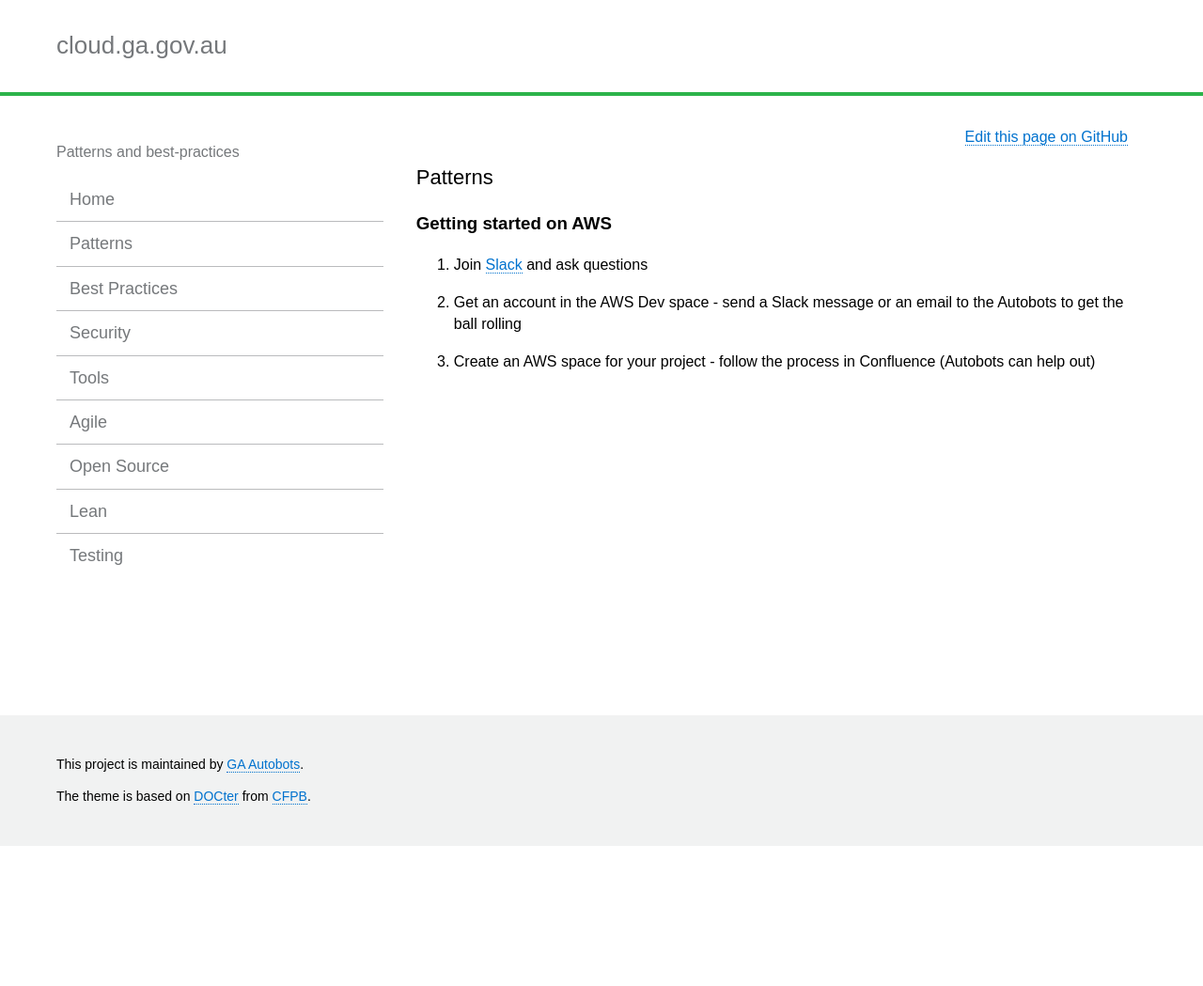
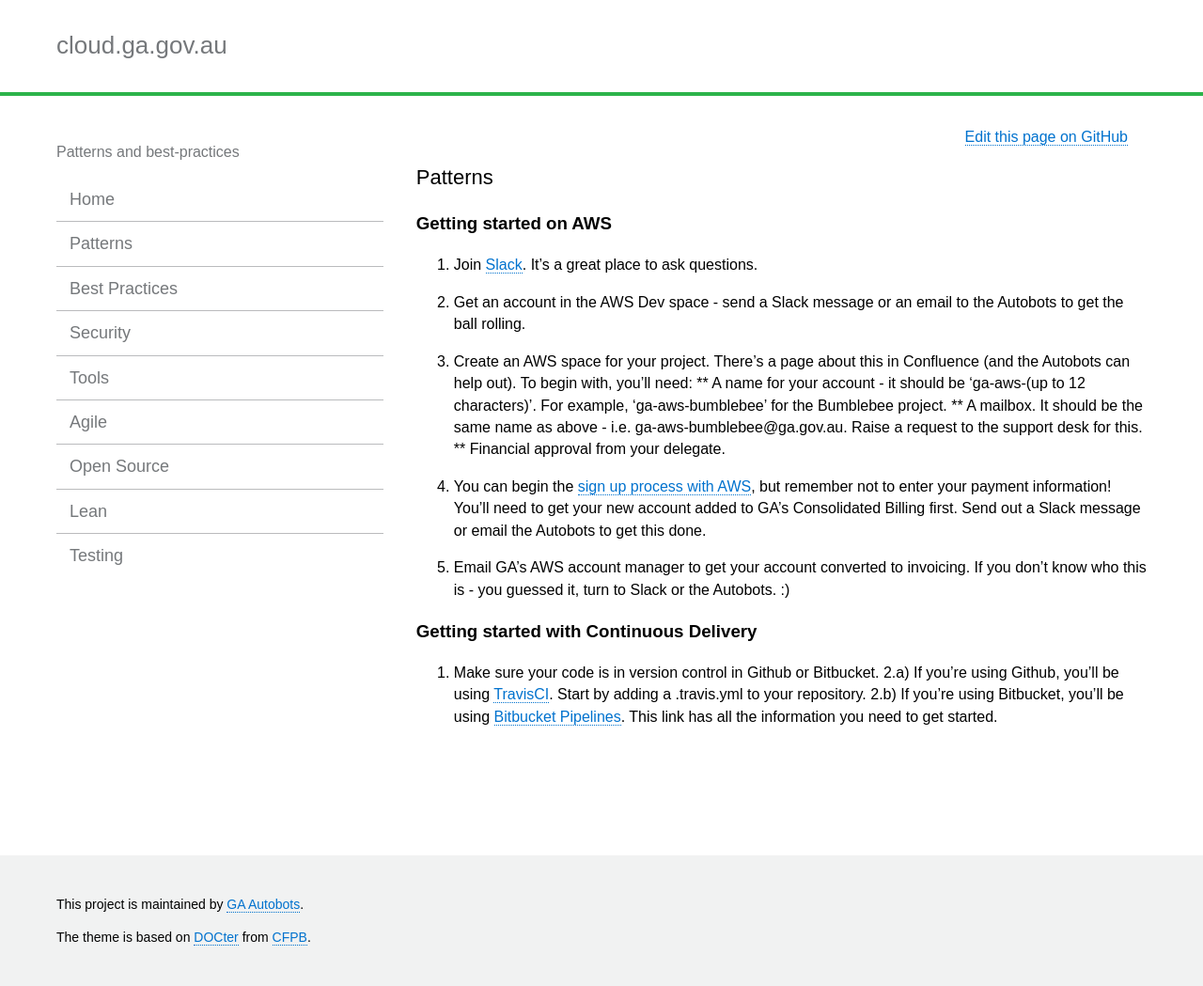
Before and after one commit to GeoscienceAustralia/cloud, a Jekyll site: the page built from docs/_pages/patterns_index.md, in a window 1280 px wide. Shown: the whole page at 94% size. Built offline with Jekyll 4.4.1, drawn with Linux system fonts in a browser that asks for light colours; before the commit the page ends 900 px from its top, so only the background shows below that.

Commit message:
Add patterns

```diff
--- a/docs/_pages/patterns_index.md
+++ b/docs/_pages/patterns_index.md
@@ -6,6 +6,17 @@ permalink: patterns_index.html
 
 ### Getting started on AWS
 
-1. Join [Slack](https://geoscience-australia.slack.com/signup) and ask questions
-2. Get an account in the AWS Dev space - send a Slack message or an email to the Autobots to get the ball rolling
-3. Create an AWS space for your project - follow the process in Confluence (Autobots can help out)
+1. Join [Slack](https://geoscience-australia.slack.com/signup). It's a great place to ask questions.
+2. Get an account in the AWS Dev space - send a Slack message or an email to the Autobots to get the ball rolling.
+3. Create an AWS space for your project. There's a page about this in Confluence (and the Autobots can help out). To begin with, you'll need:
+ ** A name for your account - it should be 'ga-aws-(up to 12 characters)'. For example, 'ga-aws-bumblebee' for the Bumblebee project.
+ ** A mailbox. It should be the same name as above - i.e. ga-aws-bumblebee@ga.gov.au. Raise a request to the support desk for this.
+ ** Financial approval from your delegate.
+4. You can begin the [sign up process with AWS](https://portal.aws.amazon.com/gp/aws/developer/registration/index.html?nc2=h_ct), but remember not to enter your payment information! You'll need to get your new account added to GA's Consolidated Billing first. Send out a Slack message or email the Autobots to get this done.
+5. Email GA's AWS account manager to get your account converted to invoicing. If you don't know who this is - you guessed it, turn to Slack or the Autobots. :)
+
+### Getting started with Continuous Delivery
+
+1. Make sure your code is in version control in Github or Bitbucket.
+2.a) If you're using Github, you'll be using [TravisCI](https://travis-ci.org/). Start by adding a .travis.yml to your repository.
+2.b) If you're using Bitbucket, you'll be using [Bitbucket Pipelines](https://confluence.atlassian.com/bitbucket/get-started-with-bitbucket-pipelines-792298921.html). This link has all the information you need to get started.
```
